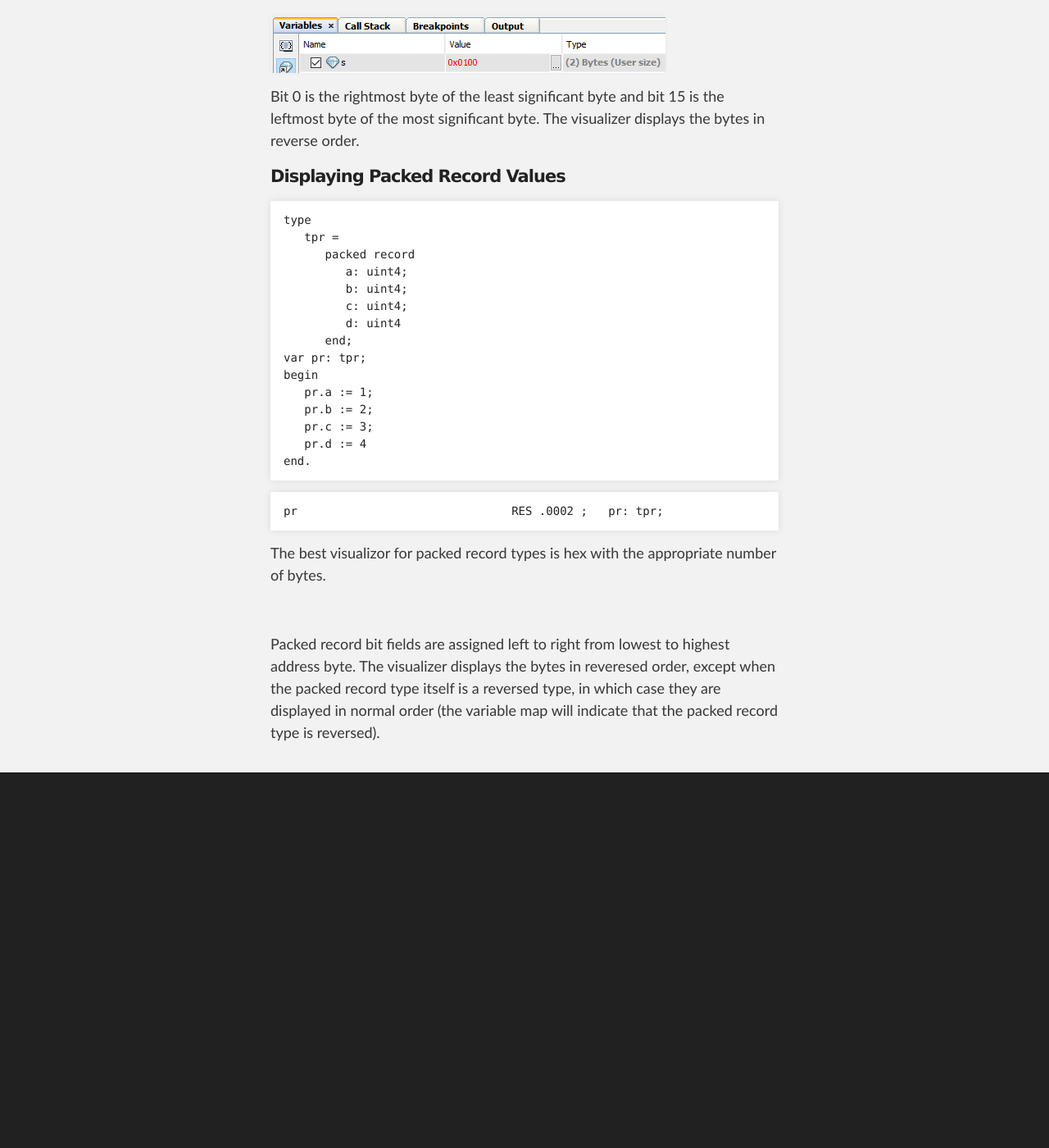
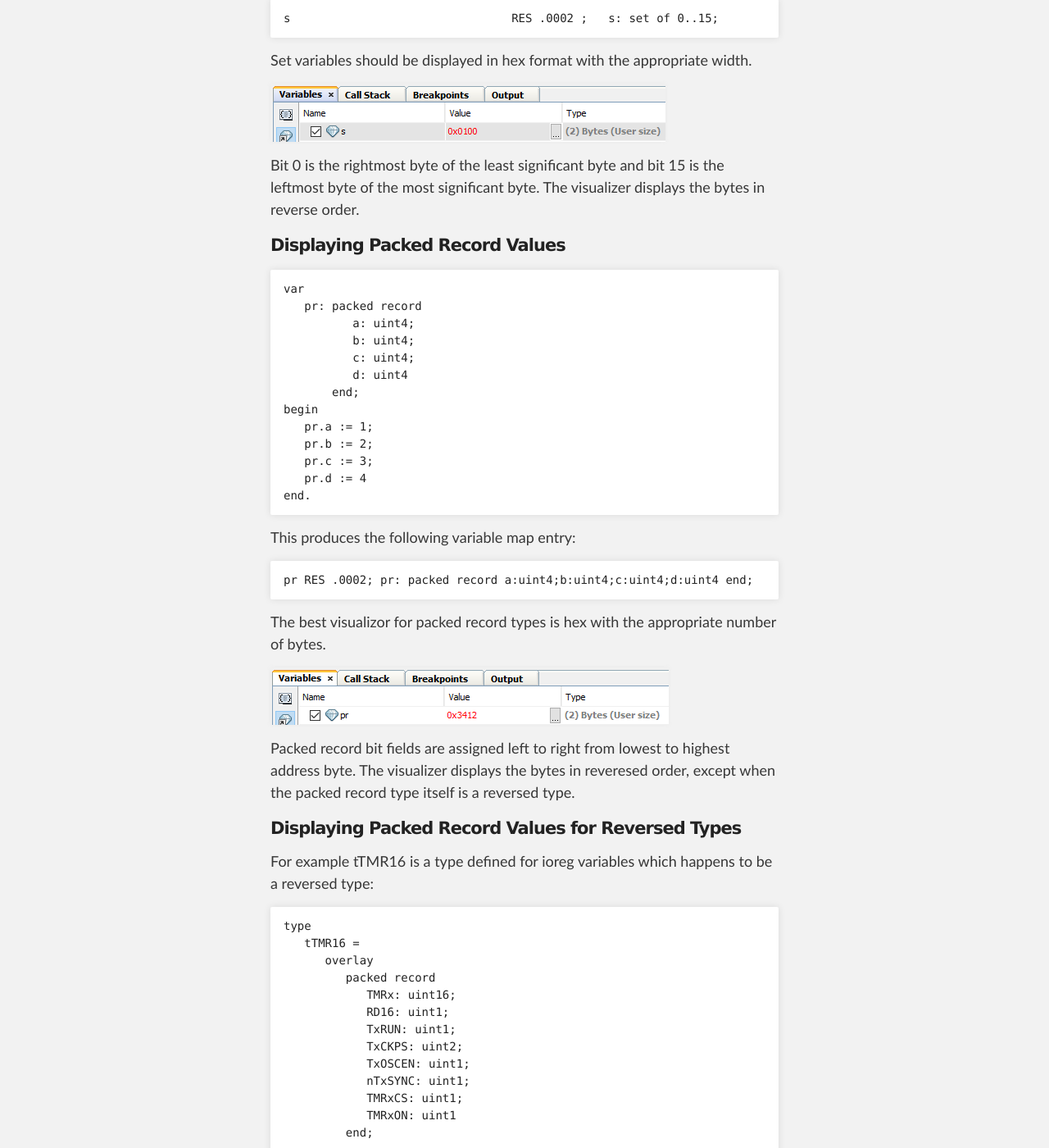
Before and after one commit to dhawk/concurrent-pascal-compiler, a Jekyll site: the page built from pic18x-user-guide.md, in a window 1280 px wide and 1400 px high, scrolled down 34664 px. Shown: the whole window at 82% size. Built offline with Jekyll 4.4.1, drawn with Linux system fonts in a browser that asks for light colours; before the commit the page ends 35607 px from its top, so only the background shows below that; some of the changed text lies outside the part shown.

Commit message:
minor edits & formatting, packed record visualizers

```diff
--- a/pic18x-user-guide.md
+++ b/pic18x-user-guide.md
@@ -924,12 +924,14 @@
 #### Displaying Ordinal Variables
 
 ~~~
-var i: int16;
-  ---
-i := 1;
+var
+   i: int16;
+begin
+   i := 1
+end.
 ~~~
 
-Results in the following entry in the Static Variable Map:
+This produces the following variable map entry:
 
 ~~~
 i                                RES .0002 ;   i: int16;
@@ -944,14 +946,16 @@
 #### Displaying Floating Point Variables
 
 ~~~
-r: real;
-i: ieee_single;
-  ---
-r := 10.0;
-i := 10.0;
+var
+   r: real;
+   i: ieee_single;
+begin
+   r := 10.0;
+   i := 10.0
+end.
 ~~~
 
-The variable map supplies the following identifiers for the floating point variables:
+This produces the following variable map entries:
 
 ~~~
 r                           RES .0004 ;   r: real;
@@ -967,13 +971,15 @@
 #### Displaying String Variables
 
 ~~~
-var s: string[16];
-  ---
-s := 'GARBAGE12345678!';
-s := 'abc';
+var
+   s: string[16];
+begin
+   s := 'GARBAGE12345678!';
+   s := 'abc'
+end.
 ~~~
 
-The variable map supplies the following identifiers for the string variable:
+This produces the following variable map entries:
 
 ~~~
 s?LEN                       RES .0001 ;   s.LEN: uint8;
@@ -1002,19 +1008,17 @@
 #### Displaying Set Variables
 
 ~~~
-type
-   tset = set of 0..15;
 var
-   s: tset;
+   s: set of 0..15;
 begin
-   s := [0]
+   s:=[0]
 end.
 ~~~
 
-The variable map supplies the following identifiers for the set variable:
+This produces the following variable map entry:
 
 ~~~
-s                                RES .0002 ;   s: tset;
+s                                RES .0002 ;   s: set of 0..15;
 ~~~
 
 Set variables should be displayed in hex format with the appropriate width.
@@ -1026,15 +1030,13 @@
 #### Displaying Packed Record Values
 
 ~~~
-type
-   tpr =
-      packed record
-         a: uint4;
-         b: uint4;
-         c: uint4;
-         d: uint4
-      end;
-var pr: tpr;
+var
+   pr: packed record
+          a: uint4;
+          b: uint4;
+          c: uint4;
+          d: uint4
+       end;
 begin
    pr.a := 1;
    pr.b := 2;
@@ -1043,14 +1045,66 @@
 end.
 ~~~
 
-
+This produces the following variable map entry:
 
 ~~~
-pr                               RES .0002 ;   pr: tpr;
+pr RES .0002; pr: packed record a:uint4;b:uint4;c:uint4;d:uint4 end;
 ~~~
 
 The best visualizor for packed record types is hex with the appropriate number of bytes.
 
 ![](pic18x-user-guide/visualizer-packed-record.png){:hspace="50"}
 
-Packed record bit fields are assigned left to right from lowest to highest address byte.  The visualizer displays the bytes in reveresed order, except when the packed record type itself is a reversed type, in which case they are displayed in normal order (the variable map will indicate that the packed record type is reversed).
+Packed record bit fields are assigned left to right from lowest to highest address byte.  The visualizer displays the bytes in reveresed order, except when the packed record type itself is a reversed type.
+
+#### Displaying Packed Record Values for Reversed Types
+
+For example tTMR16 is a type defined for ioreg variables which happens to be a reversed type:
+
+~~~
+type
+   tTMR16 =
+      overlay
+         packed record
+            TMRx: uint16;
+            RD16: uint1;
+            TxRUN: uint1;
+            TxCKPS: uint2;
+            TxOSCEN: uint1;
+            nTxSYNC: uint1;
+            TMRxCS: uint1;
+            TMRxON: uint1
+         end;
+         ---
+      end;
+~~~
+
+This type can then be used to define a variable in RAM which will also be a reversed type:
+
+~~~
+var
+   tmr: tTMR16;
+begin
+   tmr.TMRx := $1234;
+   tmr.RD16 := 1;
+   tmr.TxRUN := 1;
+   tmr.TxCKPS := 3;
+   tmr.TxOSCEN := 1;
+   tmr.nTxSYNC := 1;
+   tmr.TMRxCS := 1;
+   tmr.TMRxON := 1
+end.
+~~~
+
+This produces the following variable map entry:
+~~~
+tmr             RES .0003 ;   tmr: tTMR16 {REVERSED BYTE ORDER};
+~~~
+
+Note that it is flagged as a reversed byte order type.
+
+After the assignment statement have completed the following will appear in the debugger:
+
+![](pic18x-user-guide/visualizer-reversed.png){:hspace="50"}
+
+Note that the double-reversal results in the variable value being displayed "correctly".
```
Also changed, not shown: other parts of pic18x-user-guide.md (+1 -1 lines), pic18x-user-guide/visualizer-packed-record.png (added), pic18x-user-guide/visualizer-reversed.png (added).
